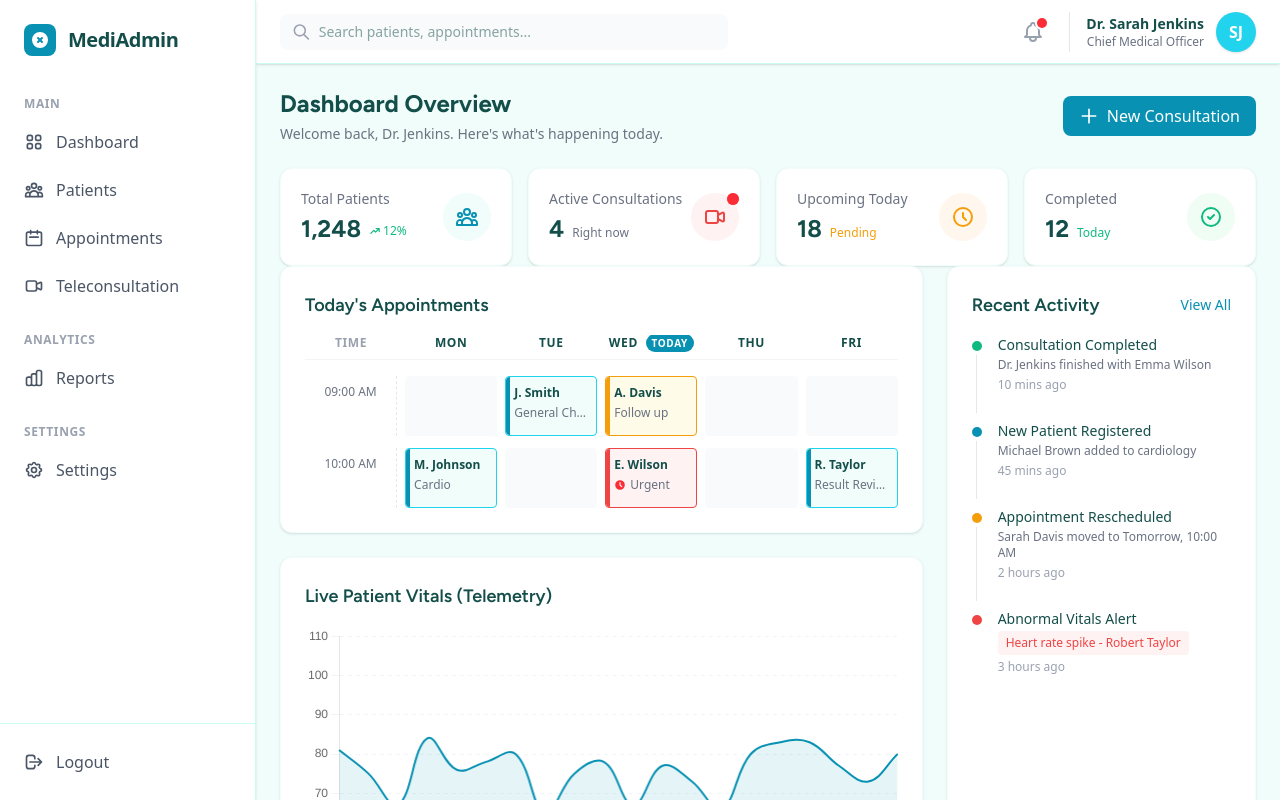
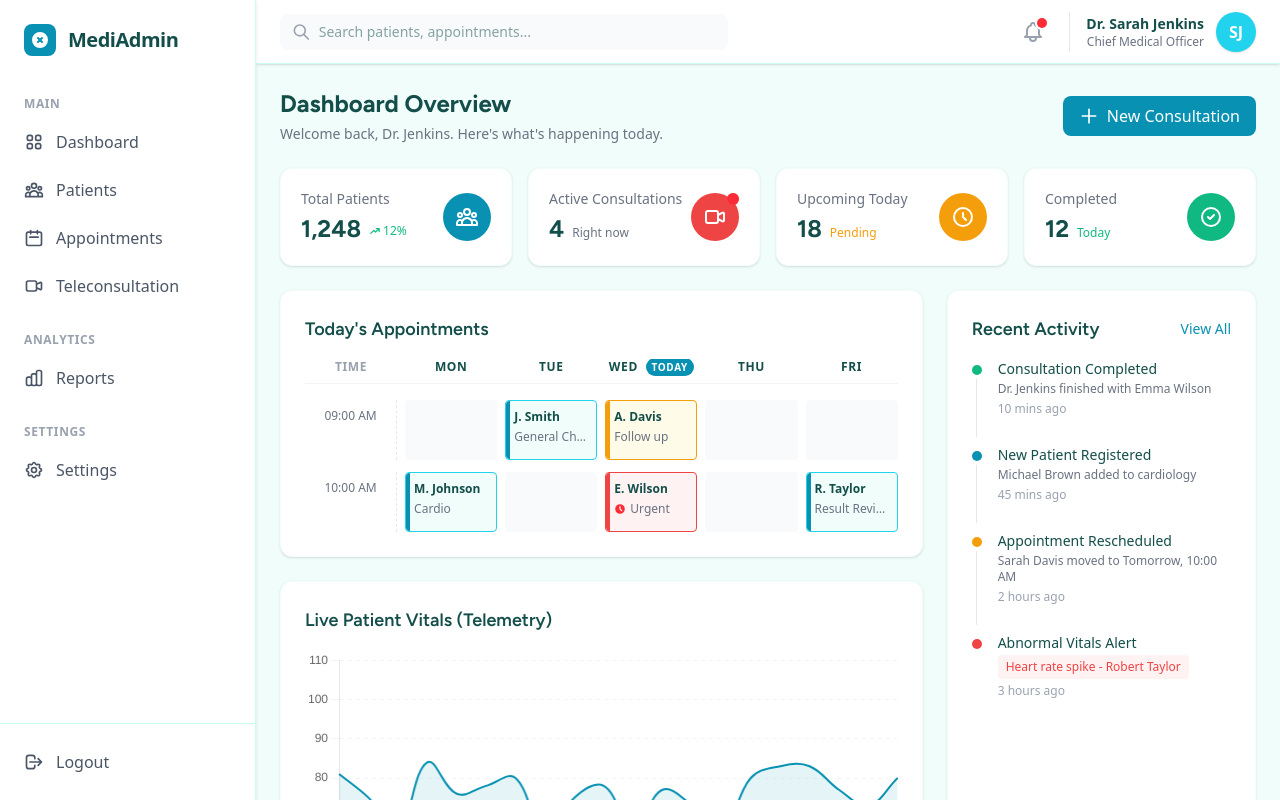
Before and after one commit to Ali-Tamerr/Telemedicine-Admin-Dashboard, an Angular app: page /dashboard in a window 1280 px wide. Built offline with nearby package versions, Linux system fonts and the light colour scheme.

Commit message:
feat: implement patient stats card component and integrate into dashboard view

```diff
--- a/src/app/pages/dashboard/components/patient-stats-card/patient-stats-card.html
+++ b/src/app/pages/dashboard/components/patient-stats-card/patient-stats-card.html
@@ -13,7 +13,7 @@
         </span>
       </div>
     </div>
-    <div class="w-12 h-12 rounded-full bg-teal-50 text-[#0891b2] flex items-center justify-center">
+    <div class="w-12 h-12 rounded-full bg-[#0891b2] text-white flex items-center justify-center">
       <svg xmlns="http://www.w3.org/2000/svg" class="h-6 w-6" fill="none" viewBox="0 0 24 24" stroke="currentColor">
         <path stroke-linecap="round" stroke-linejoin="round" stroke-width="2" d="M17 20h5v-2a3 3 0 00-5.356-1.857M17 20H7m10 0v-2c0-.656-.126-1.283-.356-1.857M7 20H2v-2a3 3 0 015.356-1.857M7 20v-2c0-.656.126-1.283.356-1.857m0 0a5.002 5.002 0 019.288 0M15 7a3 3 0 11-6 0 3 3 0 016 0zm6 3a2 2 0 11-4 0 2 2 0 014 0zM7 10a2 2 0 11-4 0 2 2 0 014 0z" />
       </svg>
@@ -29,7 +29,7 @@
         <span class="text-xs font-medium text-gray-500">Right now</span>
       </div>
     </div>
-    <div class="w-12 h-12 rounded-full bg-red-50 text-[#ef4444] flex items-center justify-center relative">
+    <div class="w-12 h-12 rounded-full bg-[#ef4444] text-white flex items-center justify-center relative">
       <span class="absolute top-0 right-0 flex h-3 w-3">
         <span class="animate-ping absolute inline-flex h-full w-full rounded-full bg-red-400 opacity-75"></span>
         <span class="relative inline-flex rounded-full h-3 w-3 bg-red-500"></span>
@@ -51,7 +51,7 @@
         </span>
       </div>
     </div>
-    <div class="w-12 h-12 rounded-full bg-orange-50 text-[#f59e0b] flex items-center justify-center">
+    <div class="w-12 h-12 rounded-full bg-[#f59e0b] text-white flex items-center justify-center">
       <svg xmlns="http://www.w3.org/2000/svg" class="h-6 w-6" fill="none" viewBox="0 0 24 24" stroke="currentColor">
         <path stroke-linecap="round" stroke-linejoin="round" stroke-width="2" d="M12 8v4l3 3m6-3a9 9 0 11-18 0 9 9 0 0118 0z" />
       </svg>
@@ -69,7 +69,7 @@
         </span>
       </div>
     </div>
-    <div class="w-12 h-12 rounded-full bg-green-50 text-[#10b981] flex items-center justify-center">
+    <div class="w-12 h-12 rounded-full bg-[#10b981] text-white flex items-center justify-center">
       <svg xmlns="http://www.w3.org/2000/svg" class="h-6 w-6" fill="none" viewBox="0 0 24 24" stroke="currentColor">
         <path stroke-linecap="round" stroke-linejoin="round" stroke-width="2" d="M9 12l2 2 4-4m6 2a9 9 0 11-18 0 9 9 0 0118 0z" />
       </svg>
--- a/src/app/pages/dashboard/dashboard.html
+++ b/src/app/pages/dashboard/dashboard.html
@@ -14,7 +14,9 @@
   </div>
 
   <!-- Stats Cards -->
-  <app-patient-stats-card></app-patient-stats-card>
+  <div class="mb-6">
+    <app-patient-stats-card></app-patient-stats-card>
+  </div>
 
   <!-- Main Grid -->
   <div class="grid grid-cols-1 lg:grid-cols-3 gap-6">
```
